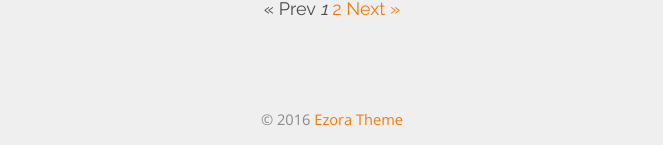
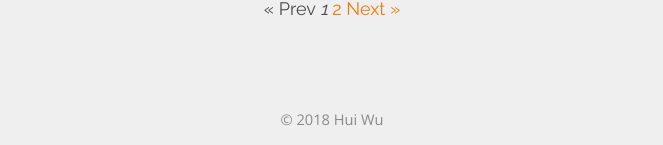
Before and after one commit to spacew/spacew.github.io, a Jekyll site: the page built from index.html, in a window 1280 px wide and 900 px high, scrolled down 1635 px. Shown: the part 752-897 px from the top of the window, without its empty margins (308-971 px from the left). Built offline with Jekyll 4.4.1, drawn with Linux system fonts in a browser that asks for light colours; the list of posts is cut into pages by our own code.

Commit message:
Update footer.html

```diff
--- a/_includes/footer.html
+++ b/_includes/footer.html
@@ -4,5 +4,5 @@
         <h2><a href="{{ site.baseurl }}/">Home</a></h2>
     {% endif %}
     <div class="divider"></div>
-    <p>&copy; 2016 <a href=http://www.github.com/ezrasavard/ezora-jekyll-theme>Ezora Theme</a></p>
+    <p>&copy; 2018 Hui Wu</p>
 </footer>
```
